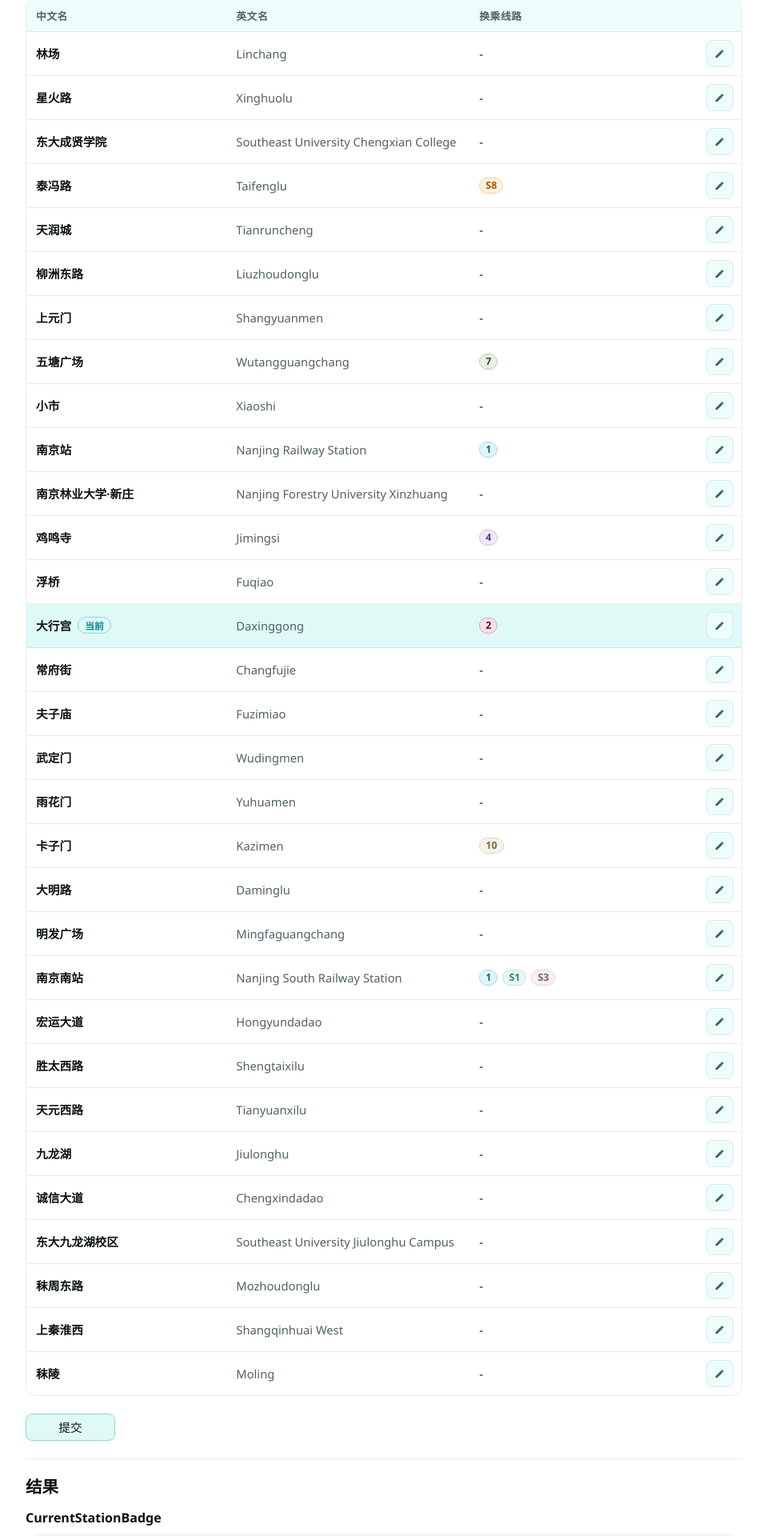
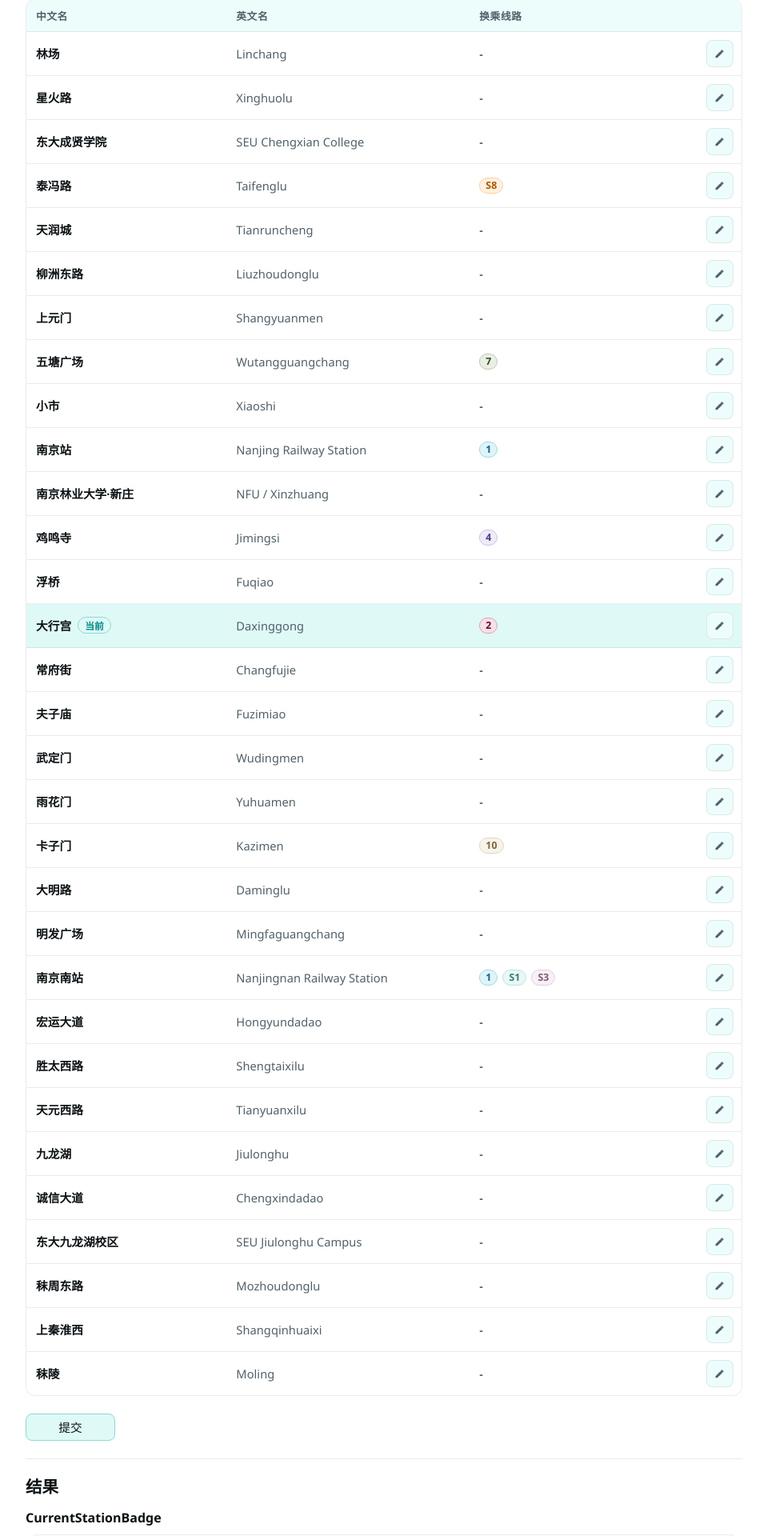
Before and after one commit to Unnamed2964/njmetro-railmap-creator, a React (Vite) app: page / in a window 1280 px wide. Shown: the part 879-2799 px from the top of the page at 80% size, without its empty margins (160-1119 px from the left). Built offline with nearby package versions, Linux system fonts and the light colour scheme.

Commit message:
fix: update generatorSlice details to match the real line 3 route map

```diff
--- a/src/features/generatorSlice.ts
+++ b/src/features/generatorSlice.ts
@@ -47,7 +47,7 @@ const initialStations: StationItem[] = [
   {
     id: 'dongdachengxianxueyuan',
     chName: '东大成贤学院',
-    enName: 'Southeast University Chengxian College',
+    enName: 'SEU Chengxian College',
     transfer: [],
   },
   {
@@ -95,7 +95,7 @@ const initialStations: StationItem[] = [
   {
     id: 'nanjinglinyedaxuexinzhuang',
     chName: '南京林业大学·新庄',
-    enName: 'Nanjing Forestry University Xinzhuang',
+    enName: 'NFU / Xinzhuang',
     transfer: [],
   },
   {
@@ -161,7 +161,8 @@ const initialStations: StationItem[] = [
   {
     id: 'nanjingnanzhan',
     chName: '南京南站',
-    enName: 'Nanjing South Railway Station',
+    enName: 'Nanjingnan Railway Station',
+    // should follow "\n( Nanjing South Railway Station )" but here don't support multiple lines
     transfer: [
       { id: '1', color: '#009ACE' },
       { id: 'S1', color: '#4BBBB4' },
@@ -201,7 +202,7 @@ const initialStations: StationItem[] = [
   {
     id: 'dongdajiulonghuxiaoqu',
     chName: '东大九龙湖校区',
-    enName: 'Southeast University Jiulonghu Campus',
+    enName: 'SEU Jiulonghu Campus',
     transfer: [],
   },
   {
@@ -213,7 +214,7 @@ const initialStations: StationItem[] = [
   {
     id: 'shangqinhuaixi',
     chName: '上秦淮西',
-    enName: 'Shangqinhuai West',
+    enName: 'Shangqinhuaixi',
     transfer: [],
   },
   {
```
